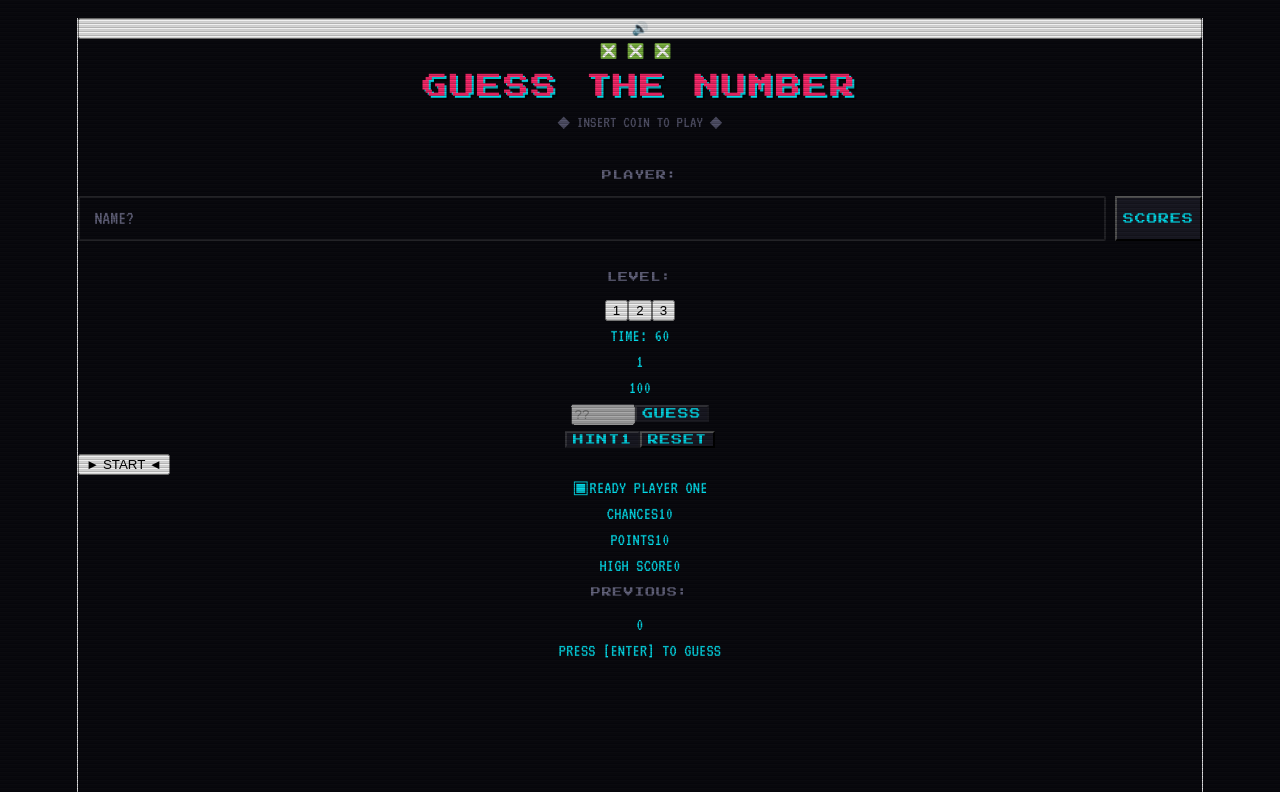
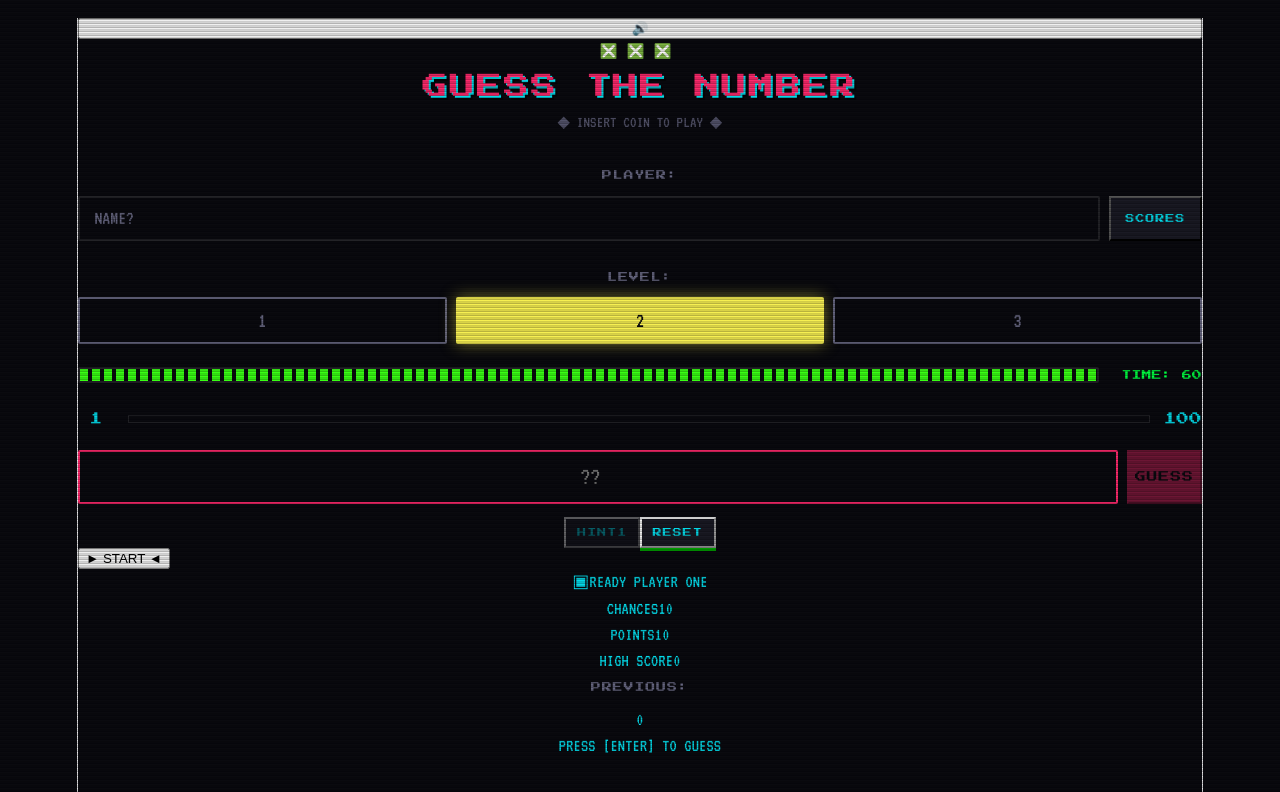
Before and after one commit to lithishr18/Game-INTUI, a React (Vite) app in the folder Guessy Intuition/: page / in a window 1280 px wide. Shown: the top 792 px of the page. Built offline with nearby package versions, Linux system fonts and the light colour scheme.

Commit message:
halfway ui

```diff
--- a/Guessy Intuition/src/App.css
+++ b/Guessy Intuition/src/App.css
@@ -221,5 +221,165 @@ h1{
 .btn-retro:hover{
   background:var(--neon-cyan);
   color: var(--bg-dark);
-  transform: translateY(-2px);hg
+  transform: translateY(-2px);
 }
+
+.btn-retro:active{
+  transform: translateY(2px);
+  box-shadow: 0 1px 0 #005555;
+
+}
+
+.btn-retro:disabled{
+  opacity: 0.4;
+  cursor: not-allowed;
+  transform: none;
+  box-shadow: none;
+}
+
+.btn-small{
+  padding: 0.6rem 0.8rem;
+  font-size: 0.5rem;
+}
+
+.btn-action{
+  background: var(--neon-pink);
+  border-color: var(--neon-pink);
+  color: var(--bg-dark);
+  box-shadow: 0 3px 0 #aa0040,0 0 15px rgba(255,42,109,0.4);
+}
+
+.btn-action:hover{
+  background:#ff4a80;
+}
+
+.btn-secondary{
+  font-size: 0.5rem;
+  padding:0.5rem 0.6rem;
+  border-color: var(--neon-green);
+  color: var(--neon-green);
+  box-shadow: 0 3px 0 #009900;
+}
+
+.btn-secondary:hover{
+    background: var(--neon-green);
+    color: var(--bg-dark);
+}
+
+.btn-seconday span:last-child{
+  margin-left:0.3rem;
+}
+
+.difficulty-selector{
+  margin-bottom: 1rem;
+}
+
+.level-buttons{
+  display: flex;
+  gap: 0.5rem;
+}
+
+.lvl-btn{
+  flex:1;
+  padding:0.6rem;
+  background: var(--bg-dark);
+  border:2px solid var(--text-dim);
+  border-radius: 2px;
+  color: var(--text-dim);
+  font-family: var(--font-terminal);
+  font-size: 1.2rem;
+  cursor: pointer;
+  transition: all 0.2s;
+}
+
+.lvl-btn:hover{
+  border-color:var(--neon-yellow);
+  color: var(--neon-yellow);
+}
+
+.lvl-btn.active{
+  background: var(--neon-yellow);
+  border-color: var(--neon-yellow);
+  color: var(--bg-dark);
+  box-shadow: 0 0 15px rgba(247,240,82,0.5);
+}
+
+.timer-zone{
+  display:flex;
+  align-items: center;
+  gap:0.75rem;
+  margin-bottom: 1rem;
+}
+
+.timer-track{
+  flex:1;
+  height: 16px;
+  background: var(--bg-dark);
+  border: 2px solid var(--border-dim);
+  border-radius: 2px;
+  overflow:hidden;
+}
+
+.timer-fill{
+  height:100%;
+  transition:width 0.9s linear;
+}
+
+.timer-text{
+  font-family:var(--font-pixel);
+  font-size: 0.55rem;
+  color:var(--text-scan);
+  min-width: 5rem;
+  text-align:right;
+}
+
+.range-display{
+  display: flex;
+  align-items: center;
+  gap: 0.75rem;
+  margin-bottom:1rem;
+}
+
+.range-label{
+  font-family: var(--font-pixel);
+  font-size: 0.7rem;
+  color: var(--neon-cyan);
+  min-width:2rem;
+}
+
+.range-bar{
+  flex:1;
+  height: 8px;
+  background: var(--bg-dark);
+  border: 1px solid var(--border-dim);
+  position: relative;
+}
+
+.range-marker{
+  position:absolute;
+  top: 0;
+  left:0;
+  width:0%;
+  height: 100%;
+  background: var(--neon-purple);
+  transition: left 0.5s var(--ease-arcade);
+}
+
+.input-zone{
+  display:flex;
+  gap:0.5rem;
+  margin-bottom: 0.75rem;
+}
+.input-zone input{
+  flex:1;
+  padding: 0.7rem 1rem;
+  background: var(--bg-dark);
+  border: 2px solid var(--neon-pink);
+  border-radius: 2px;
+  color: var(--text-scan);
+  font-family: var(--font-terminal);
+  font-size: 1.4rem;
+  text-align:center;
+  -moz-appearance: textfield;
+  appearance: textfield;
+}
```
